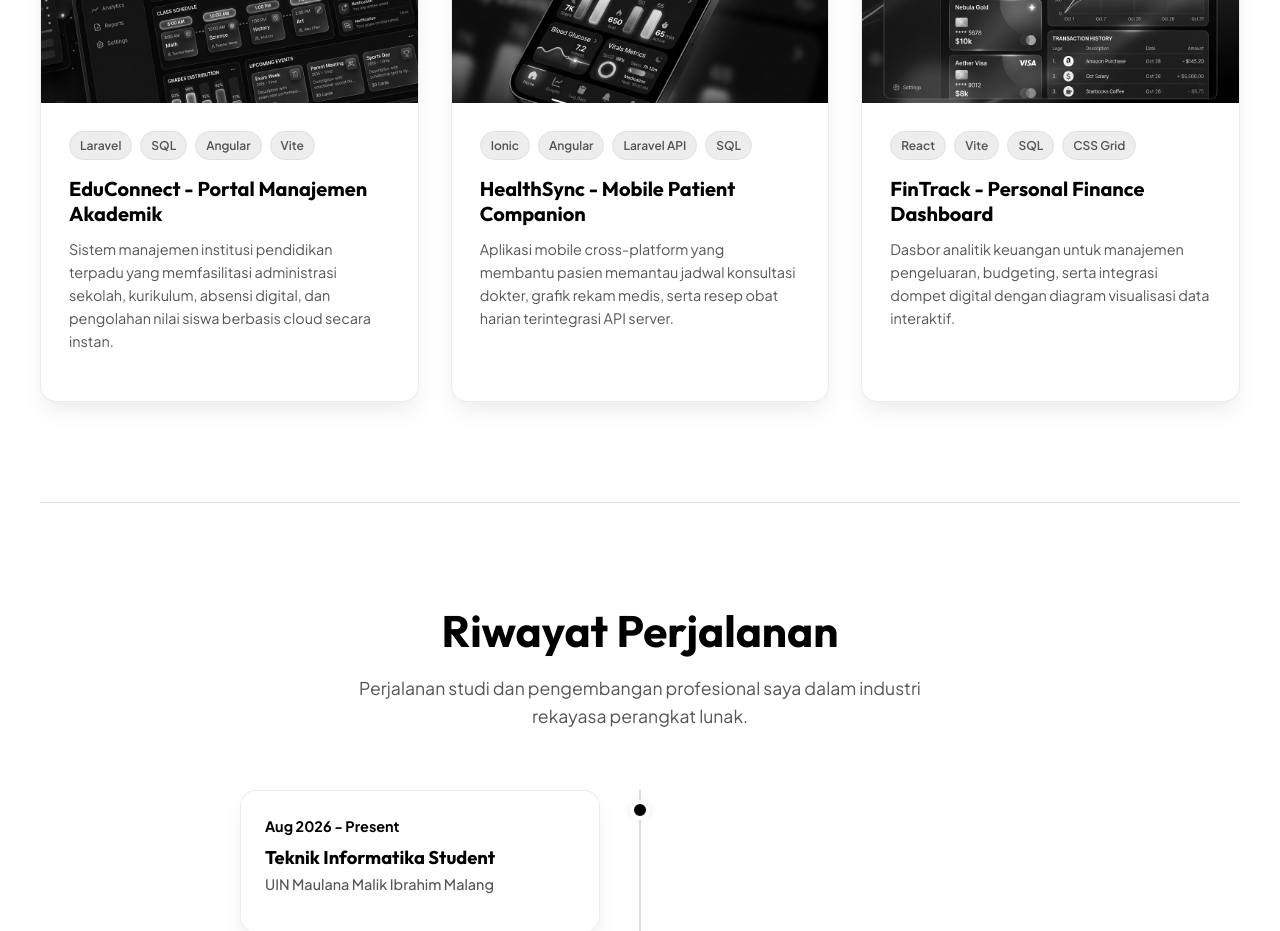
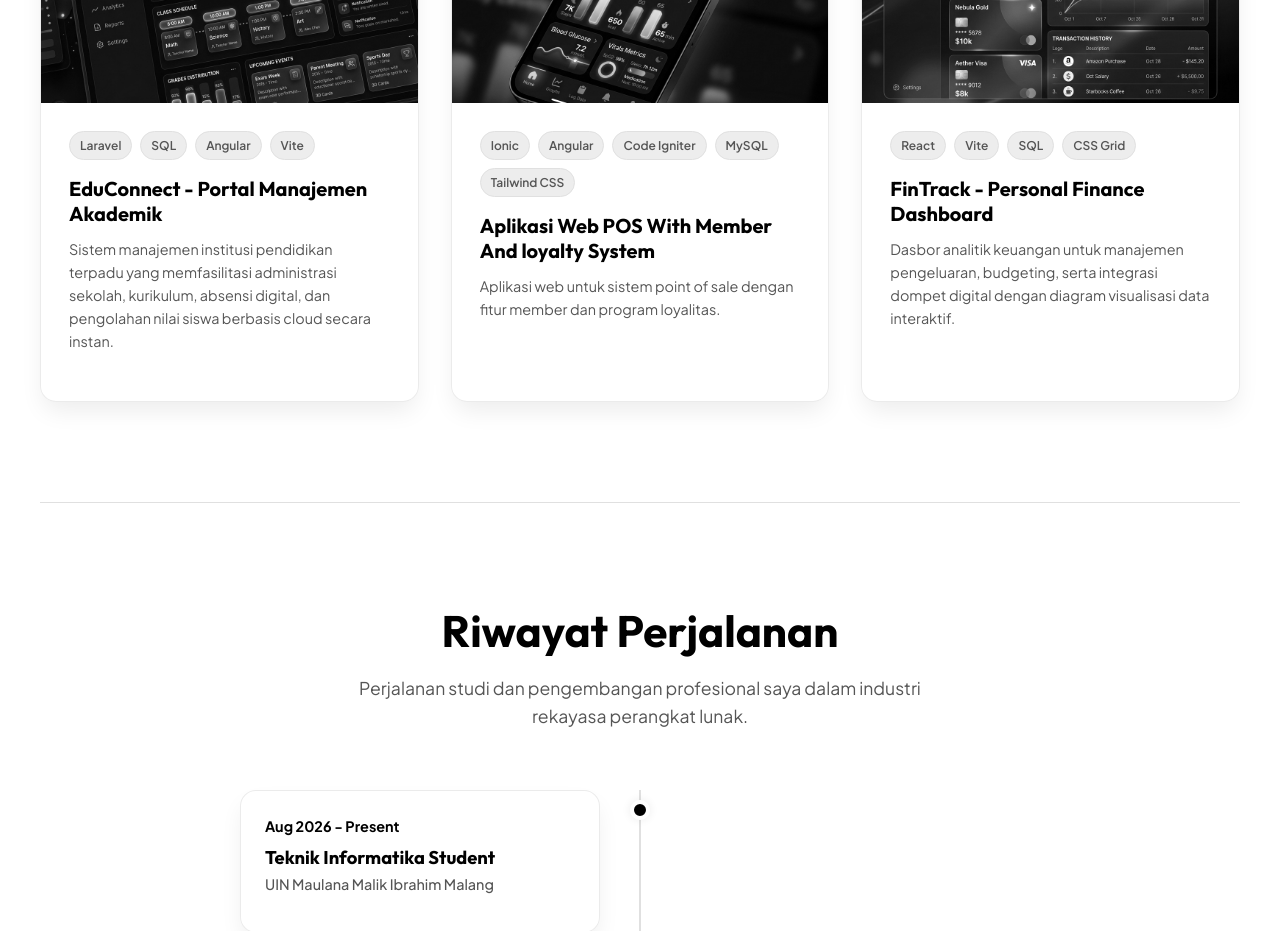
Before and after one commit to HasyaRayyan/Portofolio-Web, a React (Vite) app: page / in a window 1280 px wide. Shown: the part 3520-4451 px from the top of the page. Built offline with nearby package versions, Linux system fonts and the light colour scheme.

Commit message:
Add projek

```diff
--- a/src/components/Projects.jsx
+++ b/src/components/Projects.jsx
@@ -14,11 +14,11 @@ export default function Projects() {
       live: 'https://example.com'
     },
     {
-      title: 'HealthSync - Mobile Patient Companion',
-      desc: 'Aplikasi mobile cross-platform yang membantu pasien memantau jadwal konsultasi dokter, grafik rekam medis, serta resep obat harian terintegrasi API server.',
+      title: 'Aplikasi Web POS With Member And loyalty System',
+      desc: 'Aplikasi web untuk sistem point of sale dengan fitur member dan program loyalitas.',
       image: healthsyncMockup,
-      tags: ['Ionic', 'Angular', 'Laravel API', 'SQL'],
-      github: 'https://github.com',
+      tags: ['Ionic', 'Angular', 'Code Igniter', 'MySQL', 'Tailwind CSS'],
+      github: 'https://github.com/HasyaRayyan/Aplikasi-Web-Kasir-POS-Member-Loyality',
       live: 'https://example.com'
     },
     {
```
